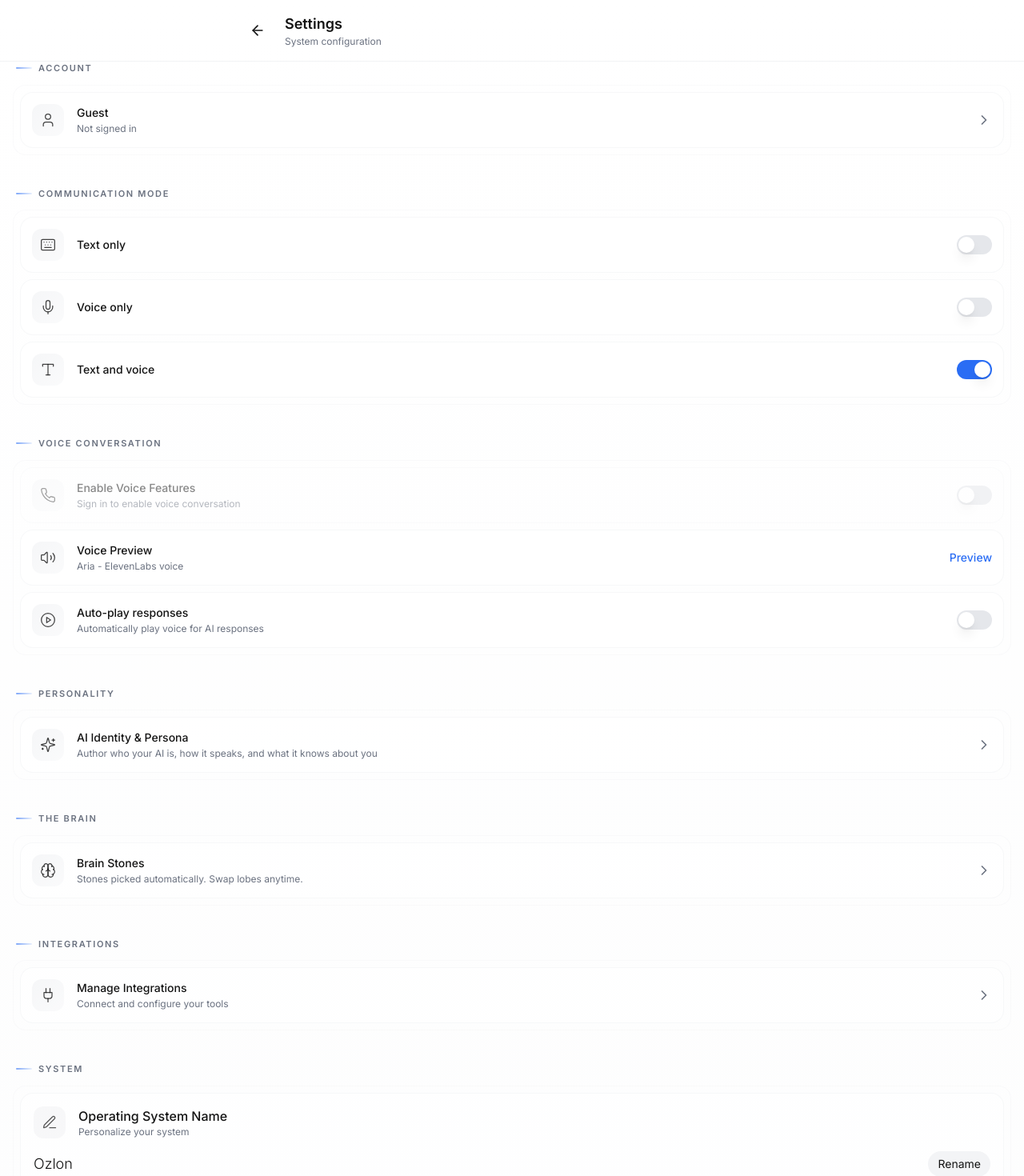
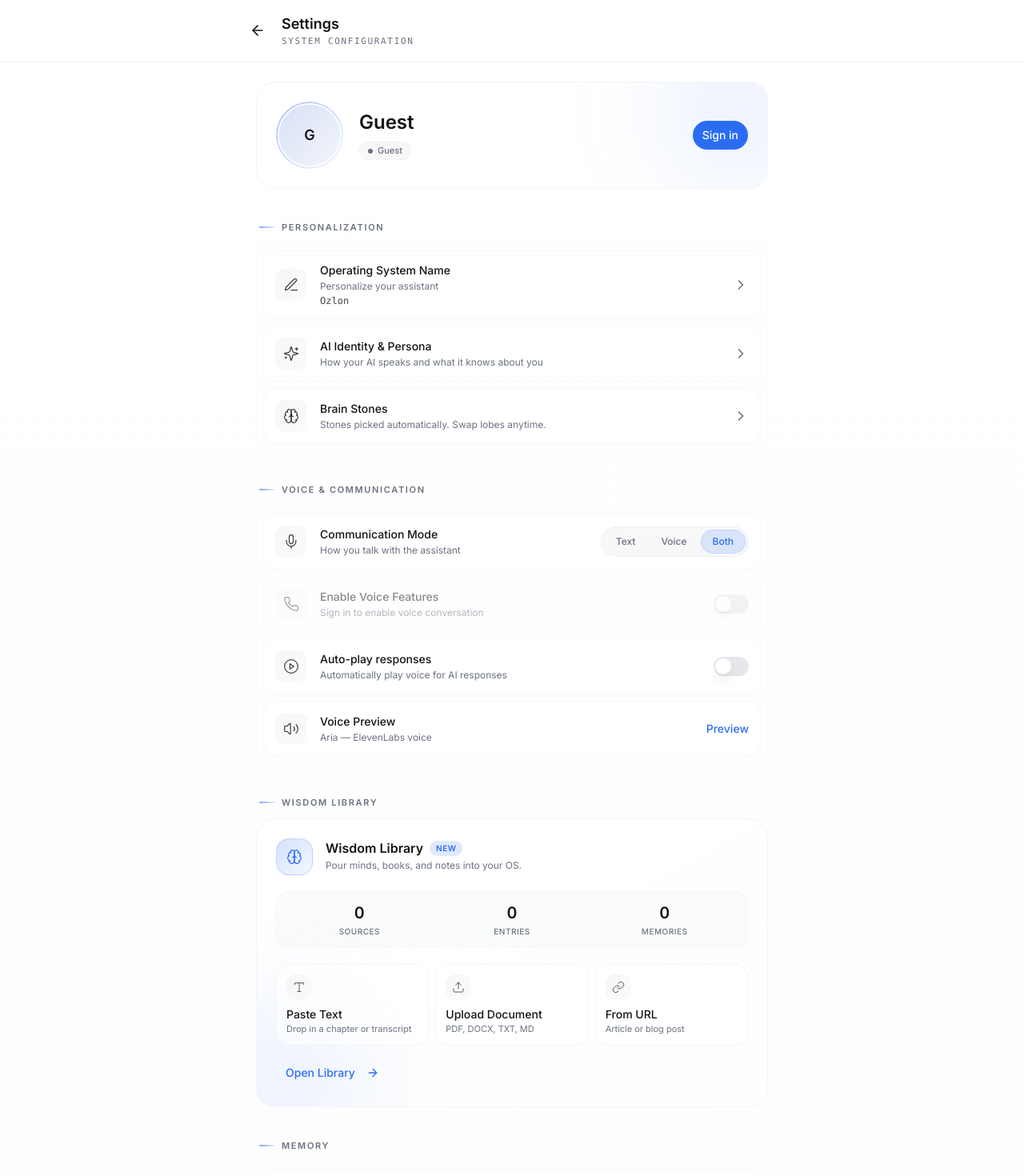
Before and after one commit to thecolinosborne/Ozlon-AI-Search, a React (Vite) app: page /settings in a window 1280 px wide. Shown: the top 1470 px of the page at 80% size. Built offline with nearby package versions, Linux system fonts and the light colour scheme; no server answers; the database is empty; the HTML template or start-up script is replaced by a standard one; what @capacitor-community/sqlite, @capacitor/core, @lovable.dev/cloud-auth-js would draw is missing.

Commit message:
Changes
Co-authored-by: thecolinosborne <124605697+thecolinosborne@users.noreply.github.com>

```diff
--- a/src/pages/Settings.tsx
+++ b/src/pages/Settings.tsx
@@ -1,10 +1,7 @@
 import { useState, useEffect } from "react";
 import { useNavigate } from "react-router-dom";
 import {
-  User,
   Mic,
-  Type,
-  Keyboard,
   LogOut,
   ArrowLeft,
   Edit3,
@@ -15,16 +12,20 @@ import {
   Plug,
   Sparkles,
   Brain,
+  Database,
 } from "lucide-react";
 import { SettingsSection } from "@/components/settings/SettingsSection";
 import { SettingsRow } from "@/components/settings/SettingsRow";
+import { SegmentedControl } from "@/components/settings/SegmentedControl";
+import { ProfileHeroCard } from "@/components/settings/ProfileHeroCard";
+import { WisdomLibraryCard } from "@/components/settings/WisdomLibraryCard";
 import { useAppStore } from "@/stores/useAppStore";
 import { supabase } from "@/integrations/supabase/client";
 import { localDb } from "@/services/localDb";
 import { toast } from "sonner";
-import { cn } from "@/lib/utils";
-import { voiceService, VoiceSettings, OZLON_DEFAULT_VOICE_ID } from "@/services/voiceService";
+import { voiceService, VoiceSettings } from "@/services/voiceService";
 import { useAuth } from "@/contexts/AuthContext";
+import { Button } from "@/components/ui/button";
 import {
   AlertDialog,
   AlertDialogAction,
@@ -42,13 +43,9 @@ const Settings = () => {
   const { authLoading, session, user: authUser, systemName, signOut, voiceEnabled, setVoiceEnabled } = useAuth();
   const isAuthenticated = !!session && !!authUser;
 
-  // Profile name state
   const [profileName, setProfileName] = useState<string | null>(null);
-
-  // OS Name state
+  const [avatarUrl, setAvatarUrl] = useState<string | null>(null);
   const [osName, setOsName] = useState(systemName);
-  const [isEditingName, setIsEditingName] = useState(false);
-  const [tempName, setTempName] = useState(systemName);
   const [showSignOutDialog, setShowSignOutDialog] = useState(false);
   const [showClearChatDialog, setShowClearChatDialog] = useState(false);
   const [voiceSettings, setVoiceSettings] = useState<VoiceSettings | null>(null);
@@ -57,32 +54,28 @@ const Settings = () => {
 
   const communicationMode = storeUser?.communicationMode || "both";
 
-  // Sync osName with systemName from auth context
   useEffect(() => {
     setOsName(systemName);
-    setTempName(systemName);
   }, [systemName]);
 
-  // Fetch profile name when user is available
   useEffect(() => {
     if (!authUser) {
       setProfileName(null);
+      setAvatarUrl(null);
       return;
     }
-
-    const fetchProfileName = async () => {
+    const fetchProfile = async () => {
       const { data } = await supabase
         .from("profiles")
-        .select("full_name")
+        .select("full_name, avatar_url")
         .eq("user_id", authUser.id)
         .maybeSingle();
       setProfileName(data?.full_name || null);
+      setAvatarUrl(data?.avatar_url || null);
     };
-
-    fetchProfileName();
+    fetchProfile();
   }, [authUser]);
 
-  // Load voice settings when auth changes
   useEffect(() => {
     const loadVoiceSettings = async () => {
       if (!authUser) return;
@@ -90,18 +83,16 @@ const Settings = () => {
         const { settings } = await voiceService.getSettings();
         setVoiceSettings(settings);
       } catch (error) {
-        console.error('Failed to load voice settings:', error);
+        console.error("Failed to load voice settings:", error);
       }
     };
     loadVoiceSettings();
   }, [authUser]);
 
-  // Computed account display values
   const isSignedIn = !!session && !!authUser;
-  const accountLabel = isSignedIn
-    ? (profileName || authUser?.user_metadata?.full_name || authUser?.email || "User")
+  const displayName = isSignedIn
+    ? profileName || authUser?.user_metadata?.full_name || authUser?.email?.split("@")[0] || "User"
     : "Guest";
-  const accountDescription = isSignedIn ? "Signed in" : "Not signed in";
 
   const handleLogout = async () => {
     reset();
@@ -120,12 +111,9 @@ const Settings = () => {
     }
   };
 
-  const handleCommunicationChange = async (mode: "text" | "voice" | "both") => {
+  const handleCommunicationChange = (mode: "text" | "voice" | "both") => {
     updateUser({ communicationMode: mode });
-
-    // Persist to localStorage
     localStorage.setItem("ozlon_communication_mode", mode);
-    toast.success(`Communication mode set to ${mode === "both" ? "text and voice" : mode}`);
   };
 
   const handleAutoPlayToggle = async (enabled: boolean) => {
@@ -133,7 +121,7 @@ const Settings = () => {
     setIsLoadingVoice(true);
     try {
       const updated = await voiceService.updateSettings({ auto_play_responses: enabled });
-      setVoiceSettings(prev => prev ? { ...prev, ...updated } : null);
+      setVoiceSettings((prev) => (prev ? { ...prev, ...updated } : null));
       toast.success(enabled ? "Auto-play enabled" : "Auto-play disabled");
     } catch (error) {
       toast.error("Failed to update voice settings");
@@ -147,37 +135,22 @@ const Settings = () => {
     try {
       await voiceService.previewVoice();
     } catch (error) {
-      console.error('Voice preview failed:', error);
+      console.error("Voice preview failed:", error);
       toast.error("Failed to preview voice. Please try again.");
     } finally {
       setIsPreviewingVoice(false);
     }
   };
 
-  const handleSaveOsName = async () => {
-    const trimmedName = tempName.trim();
-    if (!trimmedName) {
-      toast.error("Please enter a name");
-      return;
+  const handleSaveOsName = async (newName: string) => {
+    setOsName(newName);
+    localStorage.setItem("ozlon_system_name", newName);
+    if (authUser) {
+      await supabase.from("profiles").update({ system_name: newName }).eq("user_id", authUser.id);
     }
-
-    setOsName(trimmedName);
-    localStorage.setItem("ozlon_system_name", trimmedName);
-
-    // Also update in database if user is logged in
-    if (authUser) {
-      await supabase
-        .from("profiles")
-        .update({ system_name: trimmedName })
-        .eq("user_id", authUser.id);
-    }
-
-    setIsEditingName(false);
-    toast.success(`System renamed to ${trimmedName}`);
+    toast.success(`System renamed to ${newName}`);
   };
 
-
-  // Show loading state
   if (authLoading) {
     return (
       <div className="min-h-screen bg-background flex items-center justify-center">
@@ -191,77 +164,100 @@ const Settings = () => {
 
   return (
     <div className="min-h-screen bg-gradient-to-b from-background to-muted/20 pb-24">
-      {/* Header with Back Button */}
-      <header className="border-b border-border/50 px-4 py-4 safe-area-top">
-        <div className="max-w-2xl mx-auto flex items-center gap-4">
+      {/* Sticky header with backdrop blur */}
+      <header className="sticky top-0 z-40 border-b border-border/40 bg-background/80 backdrop-blur-xl px-4 py-4 safe-area-top">
+        <div className="max-w-2xl mx-auto flex items-center gap-3">
           <button
             onClick={() => navigate("/")}
             className="p-2 hover:bg-muted rounded-full transition-colors"
+            aria-label="Back"
           >
             <ArrowLeft className="w-5 h-5 text-foreground" />
           </button>
-          <div>
+          <div className="flex-1">
             <h1 className="text-lg font-semibold text-foreground">Settings</h1>
-            <p className="text-xs text-muted-foreground">System configuration</p>
+            <p className="text-[11px] text-muted-foreground font-mono uppercase tracking-[0.15em]">
+              System configuration
+            </p>
           </div>
+          <Button
+            variant="ghost"
+            size="sm"
+            onClick={() => navigate("/")}
+            className="rounded-full sm:hidden"
+          >
+            Done
+          </Button>
         </div>
       </header>
 
-      <div className="px-4">
-        {/* Account */}
-        <SettingsSection title="Account">
+      <div className="px-4 max-w-2xl mx-auto pt-6">
+        {/* Profile hero */}
+        <ProfileHeroCard
+          isSignedIn={isSignedIn}
+          displayName={displayName}
+          email={authUser?.email}
+          avatarUrl={avatarUrl}
+        />
+
+        {/* Personalization */}
+        <SettingsSection title="Personalization">
           <SettingsRow
-            icon={User}
-            label={accountLabel}
-            description={accountDescription}
-            onClick={() => navigate(isSignedIn ? "/profile" : "/auth")}
+            icon={Edit3}
+            label="Operating System Name"
+            description="Personalize your assistant"
+            type="inline-edit"
+            editValue={osName}
+            onEditSave={handleSaveOsName}
+            editPlaceholder="Enter system name"
+          />
+          <SettingsRow
+            icon={Sparkles}
+            label="AI Identity & Persona"
+            description="How your AI speaks and what it knows about you"
+            onClick={() => navigate("/settings/personality")}
+          />
+          <SettingsRow
+            icon={Brain}
+            label="Brain Stones"
+            description="Stones picked automatically. Swap lobes anytime."
+            onClick={() => navigate("/settings/brain")}
           />
         </SettingsSection>
 
-        {/* Voice Mode */}
-        <SettingsSection title="Communication Mode">
-          <SettingsRow
-            icon={Keyboard}
-            label="Text only"
-            type="toggle"
-            value={communicationMode === "text"}
-            onChange={() => handleCommunicationChange("text")}
-          />
+        {/* Voice & Communication */}
+        <SettingsSection title="Voice & Communication">
           <SettingsRow
             icon={Mic}
-            label="Voice only"
-            type="toggle"
-            value={communicationMode === "voice"}
-            onChange={() => handleCommunicationChange("voice")}
+            label="Communication Mode"
+            description="How you talk with the assistant"
+            type="action"
+            rightSlot={
+              <SegmentedControl
+                value={communicationMode}
+                onChange={handleCommunicationChange}
+                options={[
+                  { value: "text", label: "Text" },
+                  { value: "voice", label: "Voice" },
+                  { value: "both", label: "Both" },
+                ]}
+              />
+            }
           />
-          <SettingsRow
-            icon={Type}
-            label="Text and voice"
-            type="toggle"
-            value={communicationMode === "both"}
-            onChange={() => handleCommunicationChange("both")}
-          />
-        </SettingsSection>
-
-        {/* Voice Conversation */}
-        <SettingsSection title="Voice Conversation">
           <SettingsRow
             icon={Phone}
             label="Enable Voice Features"
-            description={!isAuthenticated ? "Sign in to enable voice conversation" : voiceEnabled ? "Voice output active" : "Turn on to hear AI responses"}
+            description={
+              !isAuthenticated
+                ? "Sign in to enable voice conversation"
+                : voiceEnabled
+                ? "Voice output active"
+                : "Turn on to hear AI responses"
+            }
             type="toggle"
             value={voiceEnabled}
             onChange={setVoiceEnabled}
             disabled={!isAuthenticated}
-          />
-          <SettingsRow
-            icon={Volume2}
-            label="Voice Preview"
-            description="Aria - ElevenLabs voice"
-            type="action"
-            onClick={handlePreviewVoice}
-            actionLabel={isPreviewingVoice ? "Playing..." : "Preview"}
-            disabled={isPreviewingVoice}
           />
           <SettingsRow
             icon={PlayCircle}
@@ -272,25 +268,29 @@ const Settings = () => {
             onChange={handleAutoPlayToggle}
             disabled={isLoadingVoice}
           />
-        </SettingsSection>
-
-        {/* Personality */}
-        <SettingsSection title="Personality">
           <SettingsRow
-            icon={Sparkles}
-            label="AI Identity & Persona"
-            description="Author who your AI is, how it speaks, and what it knows about you"
-            onClick={() => navigate("/settings/personality")}
+            icon={Volume2}
+            label="Voice Preview"
+            description="Aria — ElevenLabs voice"
+            type="action"
+            onClick={handlePreviewVoice}
+            actionLabel={isPreviewingVoice ? "Playing…" : "Preview"}
+            disabled={isPreviewingVoice}
           />
         </SettingsSection>
 
-        {/* The Brain */}
-        <SettingsSection title="The Brain">
+        {/* Wisdom Library — its own featured section */}
+        <SettingsSection title="Wisdom Library" grouped={false}>
+          <WisdomLibraryCard />
+        </SettingsSection>
+
+        {/* Memory */}
+        <SettingsSection title="Memory">
           <SettingsRow
-            icon={Brain}
-            label="Brain Stones"
-            description="Stones picked automatically. Swap lobes anytime."
-            onClick={() => navigate("/settings/brain")}
+            icon={Database}
+            label="Memory Settings"
+            description="What your AI remembers about you"
+            onClick={() => navigate("/settings/memory")}
           />
         </SettingsSection>
 
@@ -304,67 +304,8 @@ const Settings = () => {
           />
         </SettingsSection>
 
-        {/* System */}
-        <SettingsSection title="System">
-          <div className="w-full p-4 rounded-2xl bg-card/60 border border-border/30">
-            <div className="flex items-center justify-between">
-              <div className="flex items-center gap-4">
-                <div className="p-2.5 rounded-xl bg-muted/60">
-                  <Edit3 className="w-5 h-5 text-foreground/70" strokeWidth={1.5} />
-                </div>
-                <div>
-                  <p className="font-medium text-foreground">Operating System Name</p>
-                  <p className="text-xs text-muted-foreground">Personalize your system</p>
-                </div>
-              </div>
-            </div>
-
-            {isEditingName ? (
-              <div className="mt-4 flex gap-2">
-                <input
-                  type="text"
-                  value={tempName}
-                  onChange={(e) => setTempName(e.target.value)}
-                  placeholder="Enter system name"
-                  className={cn(
-                    "flex-1 px-4 py-2 rounded-lg border border-border",
-                    "bg-background text-foreground",
-                    "focus:outline-none focus:ring-2 focus:ring-ring"
-                  )}
-                  autoFocus
-                />
-                <button
-                  onClick={handleSaveOsName}
-                  className="px-4 py-2 rounded-lg bg-primary text-primary-foreground font-medium hover:bg-primary/90 transition-colors"
-                >
-                  Save
-                </button>
-                <button
-                  onClick={() => {
-                    setIsEditingName(false);
-                    setTempName(osName);
-                  }}
-                  className="px-4 py-2 rounded-lg bg-muted text-muted-foreground font-medium hover:bg-muted/80 transition-colors"
-                >
-                  Cancel
-                </button>
-              </div>
-            ) : (
-              <div className="mt-4 flex items-center justify-between">
-                <span className="text-lg font-light text-foreground">{osName}</span>
-                <button
-                  onClick={() => setIsEditingName(true)}
-                  className="px-3 py-1.5 text-sm rounded-full bg-muted text-foreground hover:bg-muted/80 transition-colors"
-                >
-                  Rename
-                </button>
-              </div>
-            )}
-          </div>
-        </SettingsSection>
-
-        {/* Data Management */}
-        <SettingsSection title="Data">
+        {/* Data & Privacy */}
+        <SettingsSection title="Data & Privacy">
           <SettingsRow
             icon={Trash2}
             label="Clear chat history"
@@ -372,12 +313,13 @@ const Settings = () => {
             type="action"
             onClick={() => setShowClearChatDialog(true)}
             destructive
+            actionLabel="Clear"
           />
         </SettingsSection>
 
-        {/* Account Actions */}
+        {/* Account */}
         {isSignedIn && (
-          <SettingsSection title="Account Actions">
+          <SettingsSection title="Account">
             <SettingsRow
               icon={LogOut}
               label="Sign out"
@@ -385,12 +327,12 @@ const Settings = () => {
               type="action"
               onClick={() => setShowSignOutDialog(true)}
               destructive
+              actionLabel="Sign out"
             />
           </SettingsSection>
         )}
       </div>
 
-      {/* Sign Out Confirmation Dialog */}
       <AlertDialog open={showSignOutDialog} onOpenChange={setShowSignOutDialog}>
         <AlertDialogContent>
           <AlertDialogHeader>
@@ -401,14 +343,16 @@ const Settings = () => {
           </AlertDialogHeader>
           <AlertDialogFooter>
             <AlertDialogCancel>Cancel</AlertDialogCancel>
-            <AlertDialogAction onClick={handleLogout} className="bg-destructive text-destructive-foreground hover:bg-destructive/90">
+            <AlertDialogAction
+              onClick={handleLogout}
+              className="bg-destructive text-destructive-foreground hover:bg-destructive/90"
+            >
               Sign out
             </AlertDialogAction>
           </AlertDialogFooter>
         </AlertDialogContent>
       </AlertDialog>
 
-      {/* Clear Chat Confirmation Dialog */}
       <AlertDialog open={showClearChatDialog} onOpenChange={setShowClearChatDialog}>
         <AlertDialogContent>
           <AlertDialogHeader>
@@ -419,7 +363,10 @@ const Settings = () => {
           </AlertDialogHeader>
           <AlertDialogFooter>
             <AlertDialogCancel>Cancel</AlertDialogCancel>
-            <AlertDialogAction onClick={handleClearChat} className="bg-destructive text-destructive-foreground hover:bg-destructive/90">
+            <AlertDialogAction
+              onClick={handleClearChat}
+              className="bg-destructive text-destructive-foreground hover:bg-destructive/90"
+            >
               Clear history
             </AlertDialogAction>
           </AlertDialogFooter>
```
